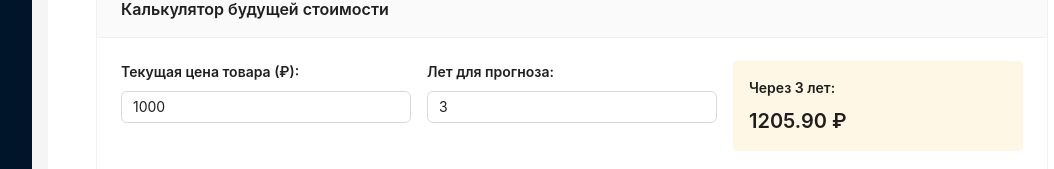
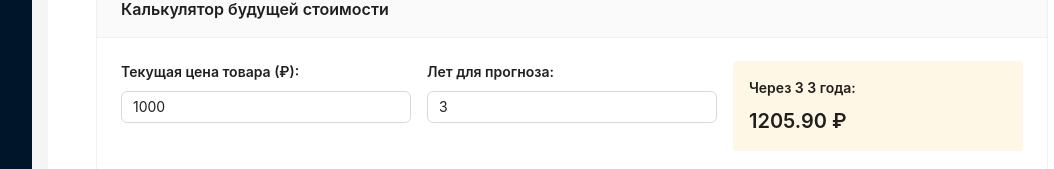
Before and after one commit to lebedev05tmn/dashboards-guap, a React (Vite) app: page /inflation in a window 1280 px wide. Shown: the part 1503-1672 px from the top of the page, without its empty margins (168-1222 px from the left). Built offline with nearby package versions, Linux system fonts and the light colour scheme.

Commit message:
inflation years to predict

```diff
--- a/src/modules/Inflation.tsx
+++ b/src/modules/Inflation.tsx
@@ -23,6 +23,19 @@ type InflationData = {
     year: number;
     inflationRate: number;
     comment: string;
+};
+
+const getYearsToPredictLabel = (yearsToPredict: number) => {
+    const plural = new Intl.PluralRules('ar-EG').select(yearsToPredict);
+
+    switch (plural) {
+        case 'one':
+            return `${yearsToPredict} год`;
+        case 'few':
+            return `${yearsToPredict} года`;
+        default:
+            return `${yearsToPredict} лет`;
+    }
 };
 
 const columns = [
@@ -231,7 +244,9 @@ const Inflation: FC = () => {
                                 height: '100%',
                             }}
                         >
-                            <Text strong>Через {yearsToPredict} лет:</Text>
+                            <Text strong>
+                                Через {yearsToPredict} {getYearsToPredictLabel(yearsToPredict)}:
+                            </Text>
                             <AntTitle level={4} style={{ marginTop: '8px', marginBottom: 0 }}>
                                 {futurePrice} ₽
                             </AntTitle>
```
